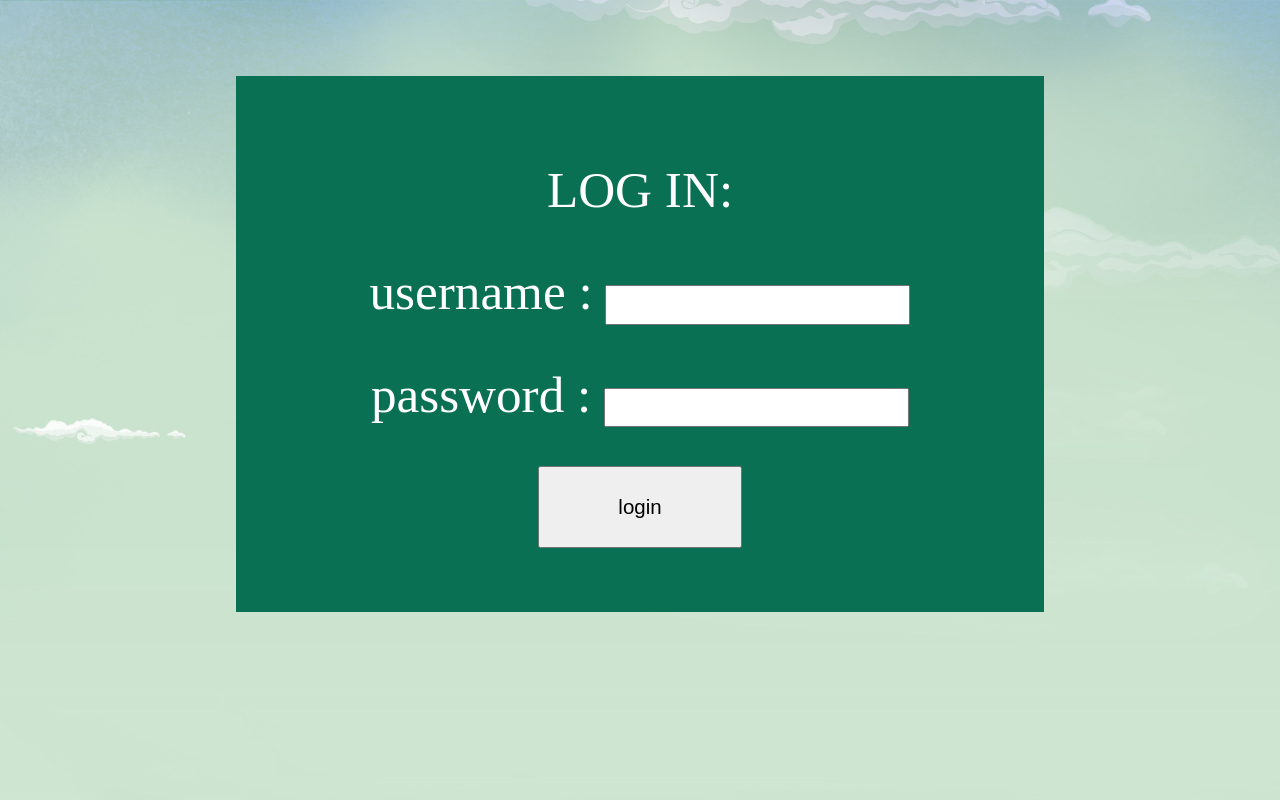
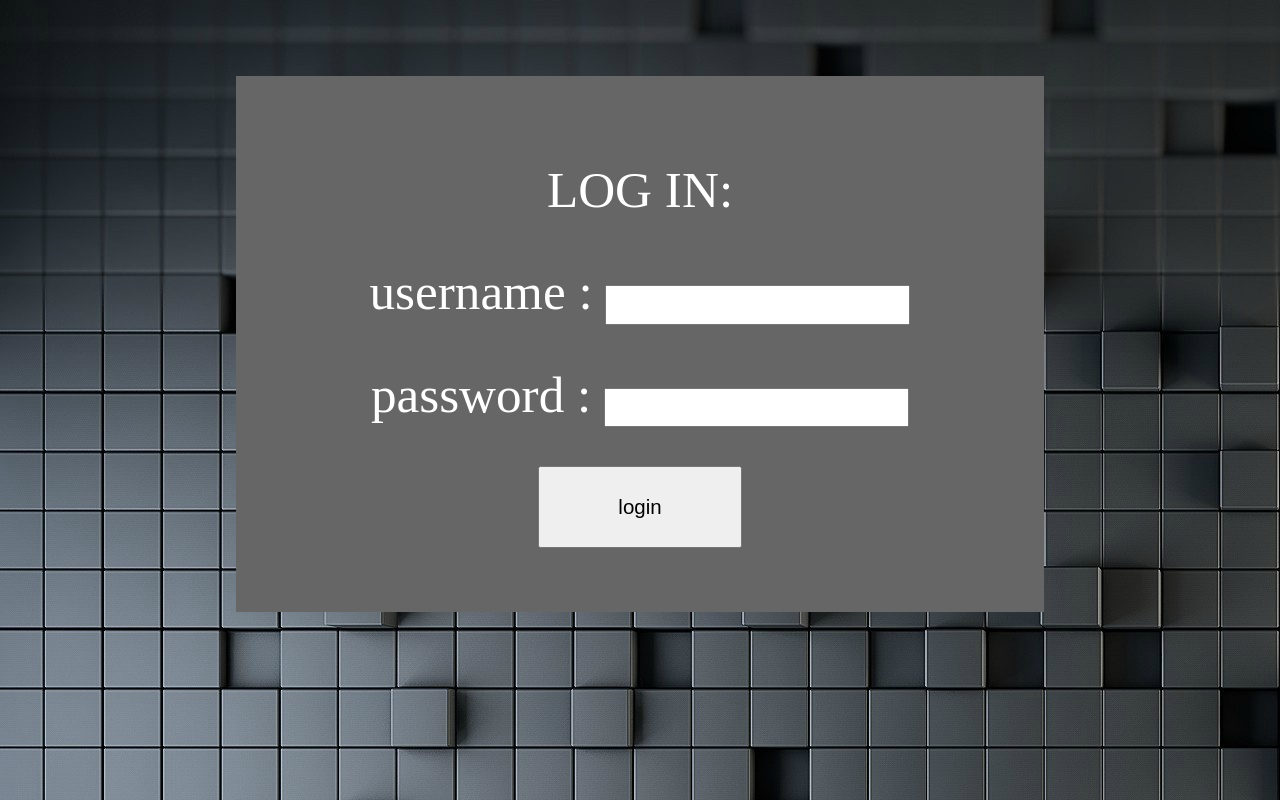
Before and after one commit to himanshukgp/myforum, a plain HTML site: page index.html in a window 1280 px wide. Drawn offline with Linux system fonts and the light colour scheme.

Commit message:
changes sign in page

```diff
--- a/mystyle.css
+++ b/mystyle.css
@@ -1,11 +1,13 @@
 .back{
-	background-image:url("2.jpg");
+	background-image:url("5.jpg");
+	background-repeat:no-repeat;
+
 }
 
 
 .content{
 	text-align:center;
-	background-color:#097054;
+	background-color:#666666;
 	padding:5%;
 	margin:6%;
 	margin-left:18%;
@@ -13,6 +15,7 @@
 	font-size:320%;
     line-height:200%;
 	color:white;
+    /*box-shadow: 12px 20px 20px 20px #666666;*/
 }
 
 .content1{
```
Also changed, not shown: 4.jpg (added), 5.jpg (added), 1 other file.
